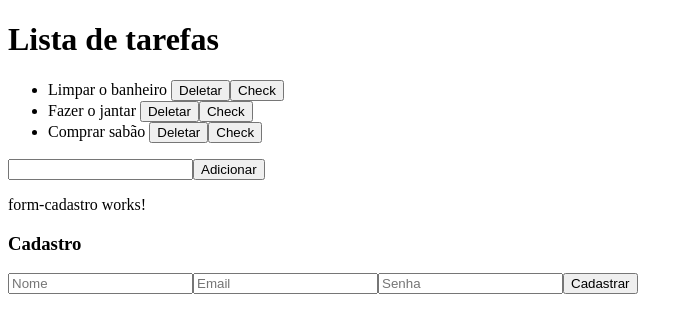
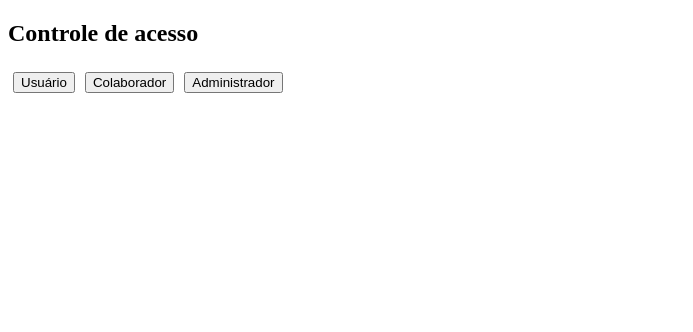
Before and after one commit to Heitor-Victor/AV2, an Angular app: page / in a window 1280 px wide. Shown: the top 332 px of the page, without its empty margins (0-693 px from the left). Built offline with nearby package versions, Linux system fonts and the light colour scheme.

Commit message:
Exercício 5

```diff
--- a/src/app/app.component.html
+++ b/src/app/app.component.html
@@ -1,6 +1,8 @@
 <!-- Exercício 1 -->
 <!-- <app-contador-component></app-contador-component> -->
 <!-- Exercício 2 e 3 -->
-<app-list-items></app-list-items>
+<!-- <app-list-items></app-list-items> -->
 <!-- Exercício 4 -->
-<app-form-cadastro></app-form-cadastro>
+<!-- <app-form-cadastro></app-form-cadastro> -->
+<!-- Exercício 5 -->
+<app-controle-acesso></app-controle-acesso>
--- a/src/app/components/exercicio-2-e-3/list-items/list-items.component.css
+++ b/src/app/components/exercicio-2-e-3/list-items/list-items.component.css
@@ -1,3 +1,4 @@
 .check {
     background-color: yellow;
+    display: inline-block;
 }
--- a/src/app/components/exercicio-2-e-3/list-items/list-items.component.html
+++ b/src/app/components/exercicio-2-e-3/list-items/list-items.component.html
@@ -3,8 +3,8 @@
   <li *ngFor="let atividade of listaDeTarefas; let i = index">
     <div [ngClass]="{ check: atividade.concluido }">
       {{ atividade.tarefa }}
-      <button (click)="deletarTarefa(i)">Deletar</button>
-      <button (click)="concluirTarefa(i)">Check</button>
+      <button style="background-color: rgb(248, 47, 47); margin: 5px;" (click)="deletarTarefa(i)" >Deletar</button>
+      <button style="background-color: rgb(6, 221, 6);" (click)="concluirTarefa(i)">Check</button>
     </div>
   </li>
 </ul>
--- /dev/null
+++ b/src/app/components/exercicio-5/controle-acesso/controle-acesso.component.css
@@ -0,0 +1,3 @@
+button {
+    margin: 5px;
+}
--- /dev/null
+++ b/src/app/components/exercicio-5/controle-acesso/controle-acesso.component.html
@@ -0,0 +1,13 @@
+<h2>Controle de acesso</h2>
+<button (click)="atualizarAcesso(1)">Usuário</button>
+<button (click)="atualizarAcesso(2)">Colaborador</button>
+<button (click)="atualizarAcesso(3)">Administrador</button>
+<div *ngIf="controle == 1">
+  <p>Você tem permissão de usuário</p>
+</div>
+<div *ngIf="controle == 2">
+  <p>Você tem permissão de colaborador</p>
+</div>
+<div *ngIf="controle == 3">
+  <p>Você tem permissão de administrador</p>
+</div>
--- /dev/null
+++ b/src/app/components/exercicio-5/controle-acesso/controle-acesso.component.ts
@@ -0,0 +1,17 @@
+import { Component } from '@angular/core';
+import { CommonModule } from '@angular/common';
+
+@Component({
+  selector: 'app-controle-acesso',
+  standalone: true,
+  imports: [CommonModule],
+  templateUrl: './controle-acesso.component.html',
+  styleUrl: './controle-acesso.component.css',
+})
+export class ControleAcessoComponent {
+  controle = 0;
+
+  atualizarAcesso(index: number) {
+    this.controle = index;
+  }
+}
```
Also changed, not shown: src/app/app.component.ts (+12 -2 lines).
